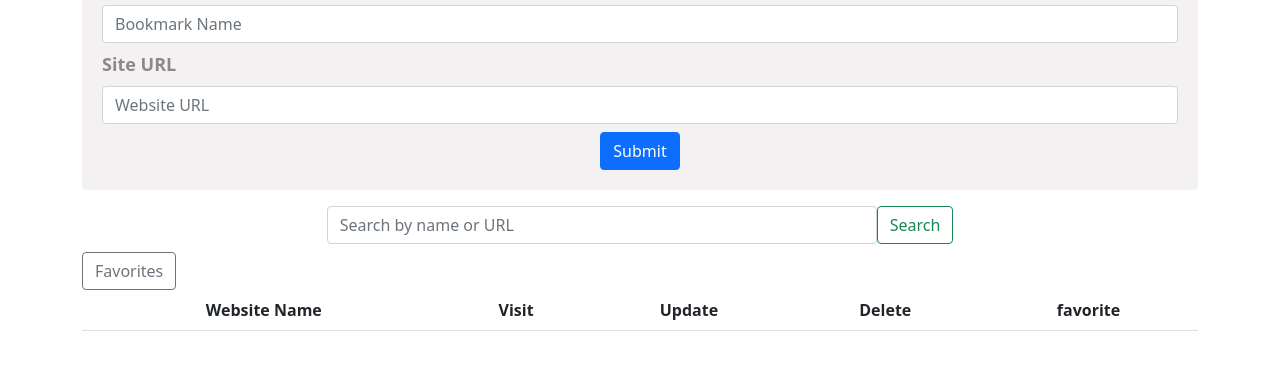
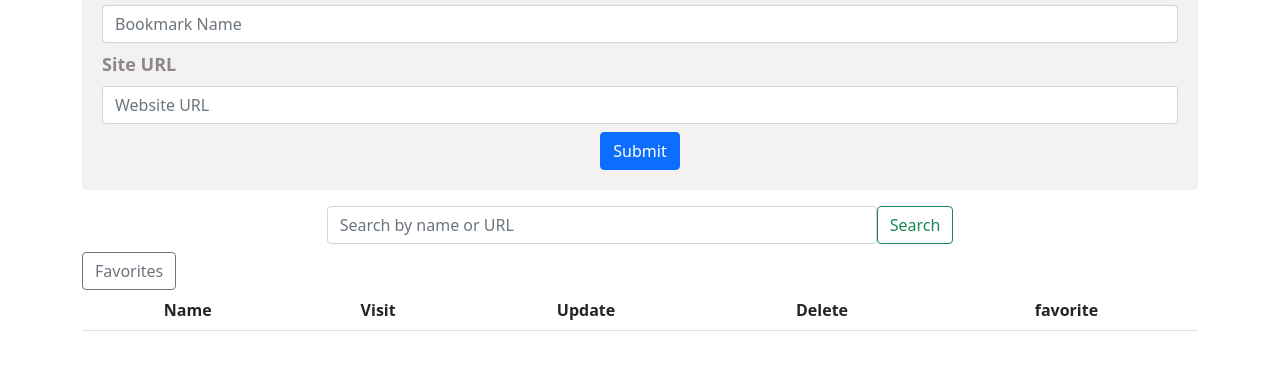
Before and after one commit to uyfudywg/bookmark-app, a plain HTML site: page index.html in a window 1280 px wide. Shown: the part 228-598 px from the top of the page. Drawn offline with Linux system fonts and the light colour scheme.

Commit message:
Update index.html

```diff
--- a/index.html
+++ b/index.html
@@ -37,7 +37,7 @@
   <table class="table text-center ">
   <thead class="">
    <tr>
-    <th>Website Name</th>
+    <th>Name</th>
     <th>Visit</th>
     <th>Update</th>
     <th>Delete</th>
```
